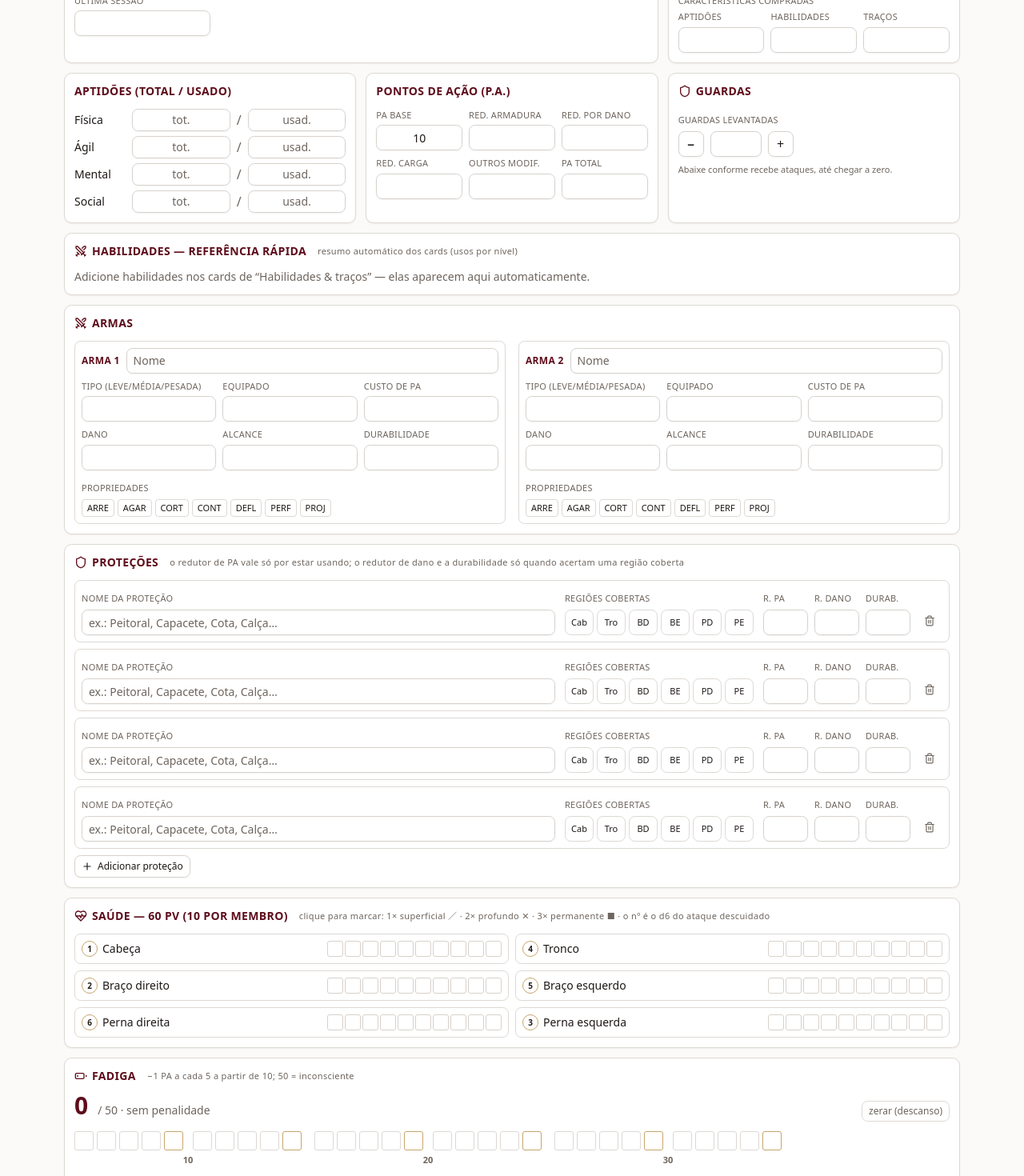
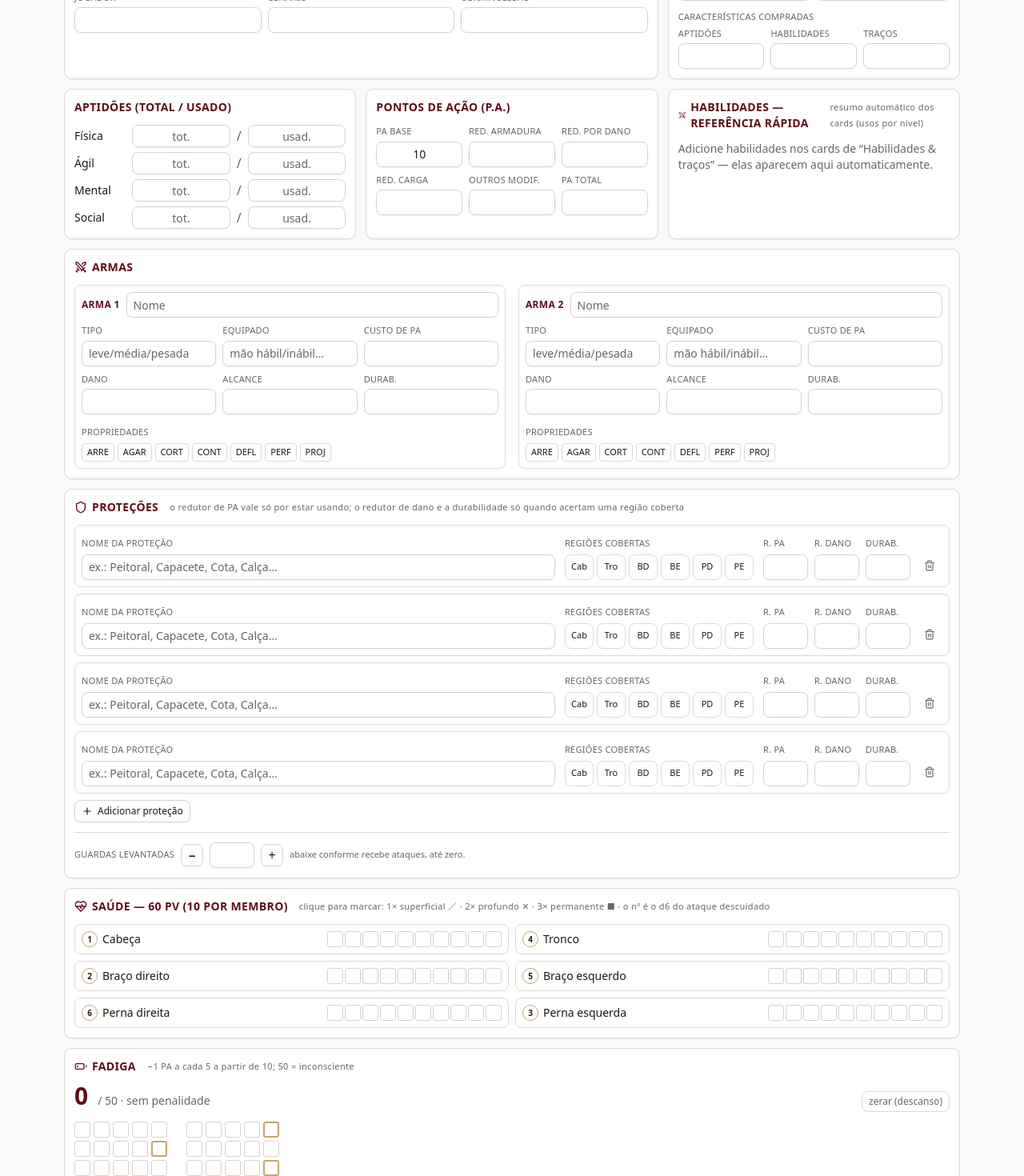
Before and after one commit to andrewallacemf/marca-de-sangue-sistema-de-rpg, a React (Vite) app in the folder ficha/: page / in a window 1280 px wide. Shown: the part 180-1650 px from the top of the page at 80% size. Built offline with nearby package versions, Linux system fonts and the light colour scheme; the HTML template or start-up script is replaced by a standard one.

Commit message:
Ficha v0.7: impressao 3 secoes/paginas + cabecalho por pagina + placeholders ocultos no A4; Informacoes 3-em-linha + Exp base relabel; Guardas movida p/ Protecoes; PA 2col no A4; fadiga 2x25; zona A4 40/60 (Exp/Aptidoes/PA | Habilidades ref)

```diff
--- a/ficha/src/App.tsx
+++ b/ficha/src/App.tsx
@@ -179,6 +179,15 @@ export default function App() {
 
   const habCards = ficha.caracteristicas.filter((c) => c.tipo === "Habilidade" && c.nome.trim());
 
+  const printHeader = (
+    <div className="print-header col-full">
+      <span className="ph-nome">{ficha.info.nome || "Personagem sem nome"}</span>
+      <span className="ph-marca">
+        Marca de Sangue · Ficha {rulesVersion === "vigente" ? "(regras vigentes)" : "(regras alternativas)"}
+      </span>
+    </div>
+  );
+
   return (
     <div className={cn("min-h-screen pb-16", a4 && "a4-preview bg-muted")}>
       <header className="no-print sticky top-0 z-10 border-b bg-card/95 backdrop-blur">
@@ -223,47 +232,50 @@ export default function App() {
 
       <main className={cn("mx-auto max-w-6xl px-4 py-4", a4 && "px-0")}>
         <div className={cn(a4 && "sheet")}>
-          <div className="print-header">
-            <span className="ph-nome">{ficha.info.nome || "Personagem sem nome"}</span>
-            <span className="ph-marca">
-              Marca de Sangue · Ficha {rulesVersion === "vigente" ? "(regras vigentes)" : "(regras alternativas)"}
-            </span>
-          </div>
           <div className="sheet-grid grid grid-cols-1 gap-3 lg:grid-cols-3">
+            {printHeader}
             {/* Informações */}
             <Card className="col-full lg:col-span-2">
               <CardHeader>
                 <CardTitle>Informações</CardTitle>
               </CardHeader>
-              <CardContent className="grid grid-cols-2 gap-3 sm:grid-cols-4">
-                <Field label="Nome do personagem" className="col-span-2">
+              <CardContent className="flex flex-col gap-2">
+                <Field label="Nome do personagem">
                   <Input value={ficha.info.nome} onChange={(e) => update("info", { ...ficha.info, nome: e.target.value })} />
                 </Field>
+                <div className="grid grid-cols-3 gap-2">
                   <Field label="Jogador">
                     <Input value={ficha.info.jogador} onChange={(e) => update("info", { ...ficha.info, jogador: e.target.value })} />
                   </Field>
                   <Field label="Cenário">
                     <Input value={ficha.info.cenario} onChange={(e) => update("info", { ...ficha.info, cenario: e.target.value })} />
                   </Field>
-                <Field label="Última sessão" className="col-span-2 sm:col-span-1">
+                  <Field label="Última sessão">
                     <Input value={ficha.info.ultimaSessao} onChange={(e) => update("info", { ...ficha.info, ultimaSessao: e.target.value })} />
                   </Field>
+                </div>
               </CardContent>
             </Card>
 
+            {/* Zona A4: coluna esquerda (Experiência, Aptidões, PA) + direita (Habilidades ref) */}
+            <div className="a4-zone col-full">
+              <div className="a4-left">
             {/* Experiência */}
             <Card>
               <CardHeader>
                 <CardTitle>Experiência & características</CardTitle>
               </CardHeader>
               <CardContent className="flex flex-col gap-3">
+                <div>
+                  <Label className="mb-1 block">Experiência base</Label>
                   <div className="grid grid-cols-2 gap-2">
-                  <Field label="Exp. base — total">
+                    <Field label="total">
                       <Input value={ficha.exp.baseTotal} onChange={(e) => update("exp", { ...ficha.exp, baseTotal: e.target.value })} />
                     </Field>
-                  <Field label="Exp. base — usada">
+                    <Field label="usada">
                       <Input value={ficha.exp.baseUsada} onChange={(e) => update("exp", { ...ficha.exp, baseUsada: e.target.value })} />
                     </Field>
+                  </div>
                 </div>
                 <div>
                   <Label className="mb-1 block">Características compradas</Label>
@@ -309,7 +321,7 @@ export default function App() {
               <CardHeader>
                 <CardTitle>Pontos de ação (P.A.)</CardTitle>
               </CardHeader>
-              <CardContent className="grid grid-cols-3 gap-2">
+              <CardContent className="pa-grid grid grid-cols-3 gap-2">
                 <Field label="PA base">
                   <Input className="text-center" value={ficha.pa.base} onChange={(e) => update("pa", { ...ficha.pa, base: e.target.value })} />
                 </Field>
@@ -331,47 +343,10 @@ export default function App() {
               </CardContent>
             </Card>
 
-            {/* Guardas */}
-            <Card>
-              <CardHeader>
-                <CardTitle className="flex items-center gap-1.5">
-                  <Shield className="h-4 w-4" /> Guardas
-                </CardTitle>
-              </CardHeader>
-              <CardContent>
-                <Label>Guardas levantadas</Label>
-                <div className="mt-1 flex items-center gap-2">
-                  <Button
-                    variant="outline"
-                    size="icon"
-                    className="no-print"
-                    onClick={() => update("guardas", String(Math.max(0, (parseInt(ficha.guardas, 10) || 0) - 1)))}
-                  >
-                    −
-                  </Button>
-                  <Input
-                    className="w-16 text-center text-lg font-semibold"
-                    inputMode="numeric"
-                    value={ficha.guardas}
-                    onChange={(e) => update("guardas", e.target.value)}
-                  />
-                  <Button
-                    variant="outline"
-                    size="icon"
-                    className="no-print"
-                    onClick={() => update("guardas", String((parseInt(ficha.guardas, 10) || 0) + 1))}
-                  >
-                    +
-                  </Button>
               </div>
-                <p className="mt-2 text-[11px] text-muted-foreground">
-                  Abaixe conforme recebe ataques, até chegar a zero.
-                </p>
-              </CardContent>
-            </Card>
-
+              <div className="a4-right">
             {/* Habilidades — referência rápida (resumo automático dos cards) */}
-            <Card className="col-full lg:col-span-3">
+            <Card className="lg:col-span-1">
               <CardHeader>
                 <CardTitle className="flex items-center gap-1.5">
                   <Swords className="h-4 w-4" /> Habilidades — referência rápida
@@ -436,11 +411,19 @@ export default function App() {
               </CardContent>
             </Card>
 
+              </div>
+            </div>
+
             {/* Armas (seção full-width, duas lado a lado) */}
             <ArmasSection armas={ficha.armas} setArmas={(v) => update("armas", v)} />
 
-            {/* Proteções (dinâmicas, com regiões cobertas) */}
-            <ProtecoesSection protecoes={ficha.protecoes} setProtecoes={(v) => update("protecoes", v)} />
+            {/* Proteções (dinâmicas, com regiões cobertas) + guardas */}
+            <ProtecoesSection
+              protecoes={ficha.protecoes}
+              setProtecoes={(v) => update("protecoes", v)}
+              guardas={ficha.guardas}
+              setGuardas={(v) => update("guardas", v)}
+            />
 
             {/* Saúde */}
             <Card className="col-full lg:col-span-3">
@@ -507,37 +490,41 @@ export default function App() {
                     zerar (descanso)
                   </button>
                 </div>
-                <div className="flex flex-wrap gap-x-4 gap-y-3">
-                  {[0, 1, 2, 3, 4].map((dec) => (
-                    <div key={dec} className="flex flex-col items-center gap-1">
-                      <div className="flex items-center gap-1">
-                        {[0, 1, 2, 3, 4, 5, 6, 7, 8, 9].map((a) => {
-                          const n = dec * 10 + a + 1;
+                <div className="flex flex-wrap gap-x-6 gap-y-2">
+                  {[0, 1].map((bloco) => (
+                    <div key={bloco} className="flex flex-col gap-1">
+                      <div className="grid grid-cols-5 gap-1">
+                        {Array.from({ length: 25 }, (_, k) => bloco * 25 + k + 1).map((n) => {
                           const filled = n <= ficha.fadiga;
                           return (
-                            <span key={a} className="flex">
-                              {a === 5 && <span className="w-2" />}
                             <button
+                              key={n}
                               type="button"
                               onClick={() => update("fadiga", ficha.fadiga === n ? n - 1 : n)}
                               title={`${n}`}
                               className={cn(
-                                  "h-6 w-6 rounded-[3px] border text-[9px] leading-none",
+                                "h-5 w-5 rounded-[3px] text-[8px] leading-none",
                                 filled ? "bg-primary text-primary-foreground" : "bg-transparent hover:bg-secondary",
-                                  n % 5 === 0 && "border-accent"
+                                n % 10 === 0 ? "border-2 border-accent" : "border border-input"
                               )}
                             />
-                            </span>
                           );
                         })}
                       </div>
-                      <span className="text-[11px] font-semibold text-muted-foreground">{dec * 10 + 10}</span>
+                      <span className="text-[10px] font-semibold text-muted-foreground">
+                        {bloco === 0 ? "1–25" : "26–50"}
+                      </span>
                     </div>
                   ))}
                 </div>
               </CardContent>
             </Card>
 
+          </div>
+
+          {/* ---- Página 2: equipamentos + anotações ---- */}
+          <div className="page-break-before sheet-grid grid grid-cols-1 gap-3 lg:grid-cols-3">
+            {printHeader}
             {/* Equipamentos / carga / tesouro */}
             <EquipamentosSection
               equipamentos={ficha.equipamentos}
@@ -558,7 +545,11 @@ export default function App() {
               </CardContent>
             </Card>
 
-            {/* Habilidades & traços detalhados */}
+          </div>
+
+          {/* ---- Página 3: habilidades & traços detalhados ---- */}
+          <div className="page-break-before sheet-grid grid grid-cols-1 gap-3 lg:grid-cols-3">
+            {printHeader}
             <CaracteristicasSection
               itens={ficha.caracteristicas}
               setItens={(v) => update("caracteristicas", v)}
@@ -566,8 +557,8 @@ export default function App() {
             />
           </div>
 
-          <p className="mt-4 text-center text-[11px] text-muted-foreground">
-            Marca de Sangue — ficha v0.6 ({rulesVersion === "vigente" ? "regras vigentes" : "regras alternativas"}).
+          <p className="no-print mt-4 text-center text-[11px] text-muted-foreground">
+            Marca de Sangue — ficha v0.7 ({rulesVersion === "vigente" ? "regras vigentes" : "regras alternativas"}).
             Os dados ficam só no seu navegador; use “Salvar” para baixar um arquivo e “Carregar” para retomá-lo.
           </p>
         </div>
--- a/ficha/src/components/ArmasSection.tsx
+++ b/ficha/src/components/ArmasSection.tsx
@@ -16,13 +16,13 @@ export function ArmasSection({
     setArmas(arr);
   }
 
-  const campos: [keyof Arma, string][] = [
-    ["tipo", "Tipo (leve/média/pesada)"],
-    ["equipado", "Equipado"],
-    ["custoPA", "Custo de PA"],
-    ["dano", "Dano"],
-    ["alcance", "Alcance"],
-    ["durabilidade", "Durabilidade"],
+  const campos: [keyof Arma, string, string][] = [
+    ["tipo", "Tipo", "leve/média/pesada"],
+    ["equipado", "Equipado", "mão hábil/inábil…"],
+    ["custoPA", "Custo de PA", ""],
+    ["dano", "Dano", ""],
+    ["alcance", "Alcance", ""],
+    ["durabilidade", "Durab.", ""],
   ];
 
   return (
@@ -48,10 +48,11 @@ export function ArmasSection({
             </div>
 
             <div className="grid grid-cols-2 gap-2 sm:grid-cols-3">
-              {campos.map(([campo, label]) => (
+              {campos.map(([campo, label, ph]) => (
                 <Field key={campo} label={label}>
                   <Input
                     className="h-8"
+                    placeholder={ph}
                     value={arma[campo] as string}
                     onChange={(e) => upd(i, { [campo]: e.target.value } as Partial<Arma>)}
                   />
--- a/ficha/src/components/CaracteristicasSection.tsx
+++ b/ficha/src/components/CaracteristicasSection.tsx
@@ -36,7 +36,7 @@ export function CaracteristicasSection({
         </CardTitle>
       </CardHeader>
       <CardContent>
-        <div className="grid grid-cols-1 gap-3 md:grid-cols-2 xl:grid-cols-3">
+        <div className="cards-grid grid grid-cols-1 gap-3 md:grid-cols-2">
           {itens.map((c, i) => (
             <div key={i} className="flex flex-col gap-2 rounded-md border p-2 print-avoid-break">
               <div className="flex items-center gap-1">
--- a/ficha/src/components/ui.tsx
+++ b/ficha/src/components/ui.tsx
@@ -9,7 +9,7 @@ export function Card({ className, ...props }: React.HTMLAttributes<HTMLDivElemen
   return (
     <div
       className={cn(
-        "rounded-lg border bg-card text-card-foreground shadow-sm print-avoid-break",
+        "mds-card rounded-lg border bg-card text-card-foreground shadow-sm print-avoid-break",
         className
       )}
       {...props}
@@ -18,7 +18,7 @@ export function Card({ className, ...props }: React.HTMLAttributes<HTMLDivElemen
 }
 
 export function CardHeader({ className, ...props }: React.HTMLAttributes<HTMLDivElement>) {
-  return <div className={cn("flex flex-col gap-1 p-3 pb-2", className)} {...props} />;
+  return <div className={cn("mds-card-header flex flex-col gap-1 p-3 pb-2", className)} {...props} />;
 }
 
 export function CardTitle({ className, ...props }: React.HTMLAttributes<HTMLHeadingElement>) {
@@ -34,7 +34,7 @@ export function CardTitle({ className, ...props }: React.HTMLAttributes<HTMLHead
 }
 
 export function CardContent({ className, ...props }: React.HTMLAttributes<HTMLDivElement>) {
-  return <div className={cn("p-3 pt-1", className)} {...props} />;
+  return <div className={cn("mds-card-content p-3 pt-1", className)} {...props} />;
 }
 
 export const Input = React.forwardRef<
--- a/ficha/src/lib/ficha.ts
+++ b/ficha/src/lib/ficha.ts
@@ -154,7 +154,7 @@ export function fichaVazia(): Ficha {
       { label: "", valor: "" },
       { label: "", valor: "" },
     ],
-    caracteristicas: Array.from({ length: 4 }, novaCaracteristica),
+    caracteristicas: Array.from({ length: 6 }, novaCaracteristica),
     anotacoes: "",
   };
 }
```
Also changed, not shown: ficha/src/components/ProtecoesSection.tsx (+32 -0 lines), ficha/src/index.css (+60 -1 lines). Lines whose indentation alone changed are shown as unchanged.
